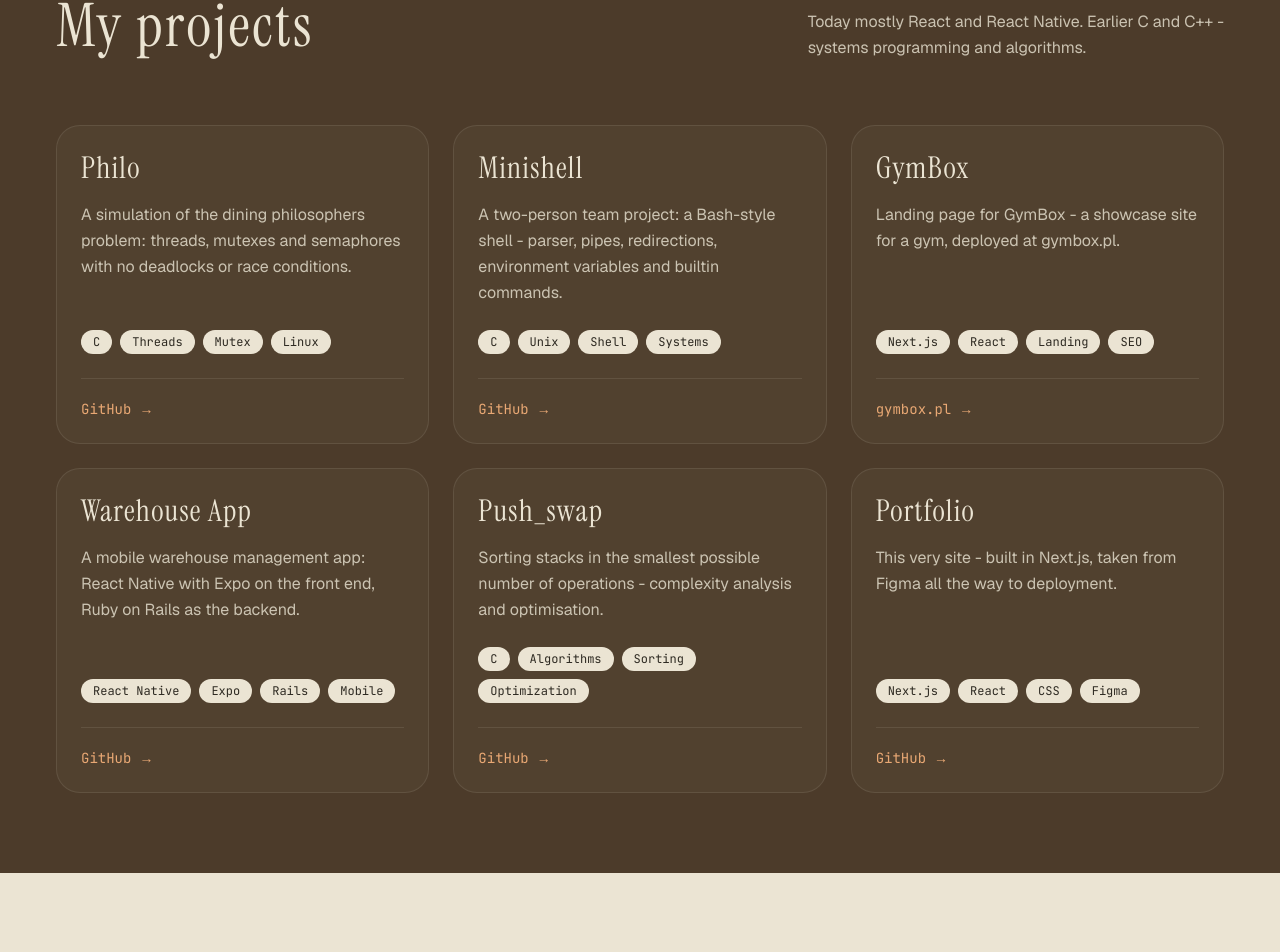
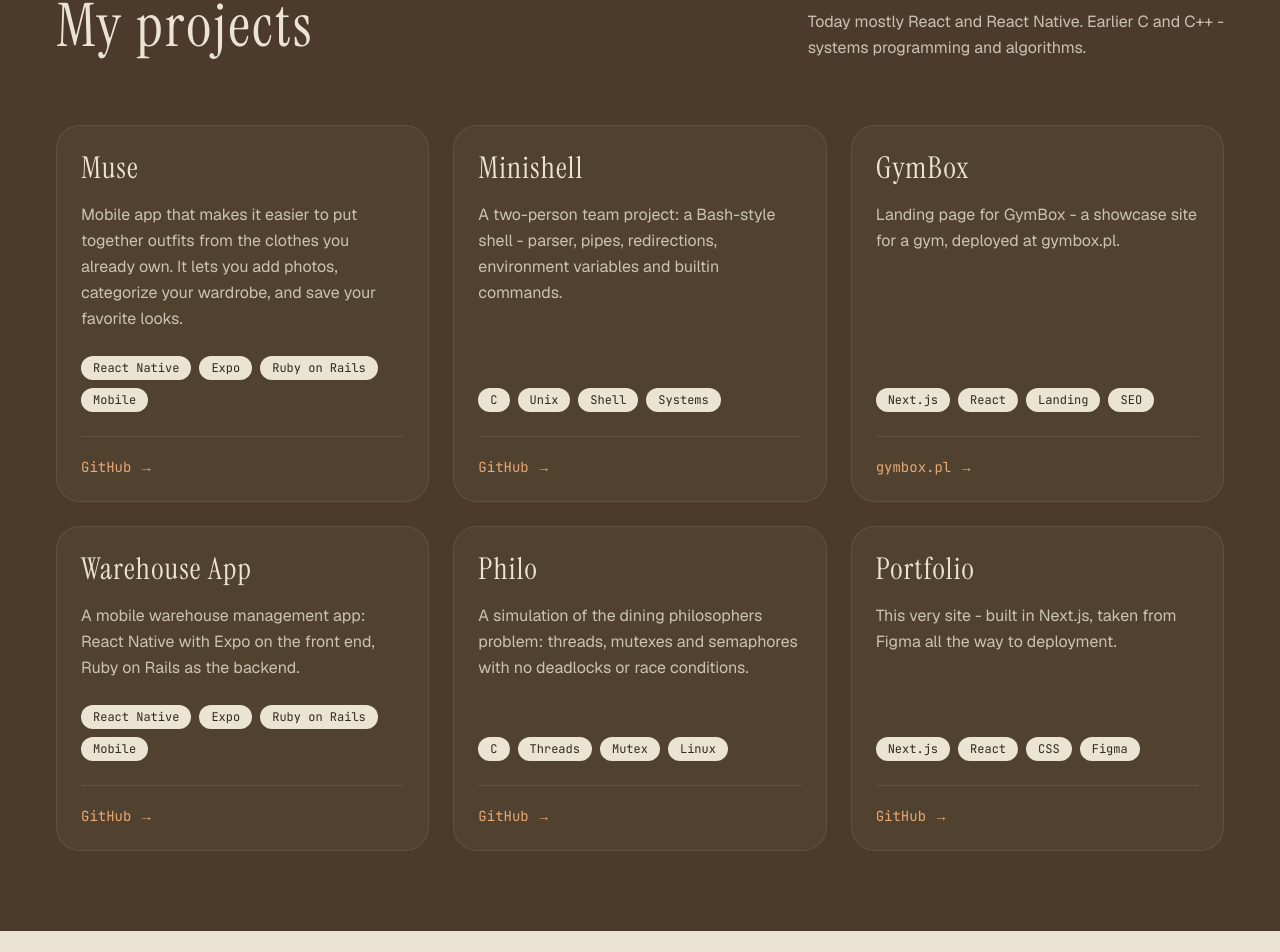
Before and after one commit to matokon/portfolio-website, a Next.js app: page /en in a window 1280 px wide. Shown: the part 1688-2640 px from the top of the page. Built offline with nearby package versions, Linux system fonts and the light colour scheme; no server answers.

Commit message:
feat: add new project

```diff
--- a/src/components/sections/Projects.tsx
+++ b/src/components/sections/Projects.tsx
@@ -2,10 +2,10 @@
 
 const projects = [
   {
-    id: "philo",
-    name: "Philo",
-    tags: ["C", "Threads", "Mutex", "Linux"],
-    href: "https://github.com/matokon/philosophers",
+    id: "muse",
+    name: "Muse",
+    tags: ["React Native", "Expo", "Ruby on Rails", "Mobile"],
+    href: "https://github.com/matokon/muse",
     linkLabel: "GitHub",
   },
   {
@@ -25,15 +25,15 @@
   {
     id: "warehouse",
     name: "Warehouse App",
-    tags: ["React Native", "Expo", "Rails", "Mobile"],
-    href: "https://github.com/matokon/warehouse-app",
+    tags: ["React Native", "Expo", "Ruby on Rails", "Mobile"],
+    href: "https://github.com/matokon/warehouse_app",
     linkLabel: "GitHub",
   },
   {
-    id: "pushswap",
-    name: "Push_swap",
-    tags: ["C", "Algorithms", "Sorting", "Optimization"],
-    href: "https://github.com/matokon/push_swap",
+    id: "philo",
+    name: "Philo",
+    tags: ["C", "Threads", "Mutex", "Linux"],
+    href: "https://github.com/matokon/philo",
     linkLabel: "GitHub",
   },
   {
--- a/src/dictionaries/en.json
+++ b/src/dictionaries/en.json
@@ -27,7 +27,7 @@
       "minishell": "A two-person team project: a Bash-style shell - parser, pipes, redirections, environment variables and builtin commands.",
       "gymbox": "Landing page for GymBox - a showcase site for a gym, deployed at gymbox.pl.",
       "warehouse": "A mobile warehouse management app: React Native with Expo on the front end, Ruby on Rails as the backend.",
-      "pushswap": "Sorting stacks in the smallest possible number of operations - complexity analysis and optimisation.",
+      "muse": "Mobile app that makes it easier to put together outfits from the clothes you already own. It lets you add photos, categorize your wardrobe, and save your favorite looks.",
       "portfolio": "This very site - built in Next.js, taken from Figma all the way to deployment."
     }
   },
--- a/src/dictionaries/pl.json
+++ b/src/dictionaries/pl.json
@@ -27,7 +27,7 @@
       "minishell": "Projekt grupowy w dwie osoby: powłoka w stylu Bash - parser, pipe'y, przekierowania, zmienne środowiskowe i wbudowane polecenia.",
       "gymbox": "Landing page dla GymBox - strona wizytówka siłowni, wdrożona pod adresem gymbox.pl.",
       "warehouse": "Aplikacja mobilna do zarządzania magazynem: React Native z Expo na froncie, Ruby on Rails jako backend.",
-      "pushswap": "Sortowanie stosów najmniejszą możliwą liczbą operacji - analiza złożoności i optymalizacja.",
+      "muse": "Aplikacja mobilna ułatwiająca składanie outfitów z posiadanych ubrań. Pozwala dodawać zdjęcia, kategoryzować garderobę i zapisywać ulubione stylizacje.",
       "portfolio": "Ta strona - napisana w Next.js, projekt prowadzony od Figmy aż do wdrożenia."
     }
   },
```
